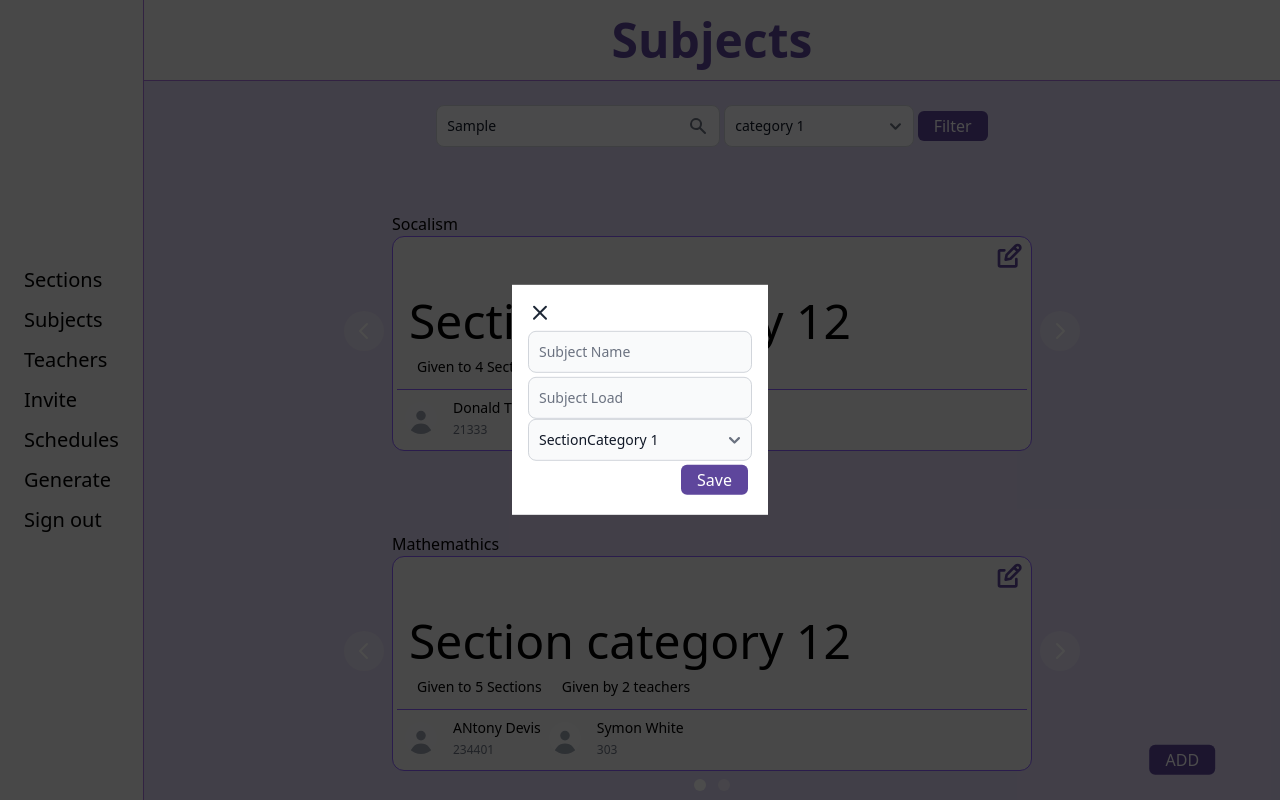
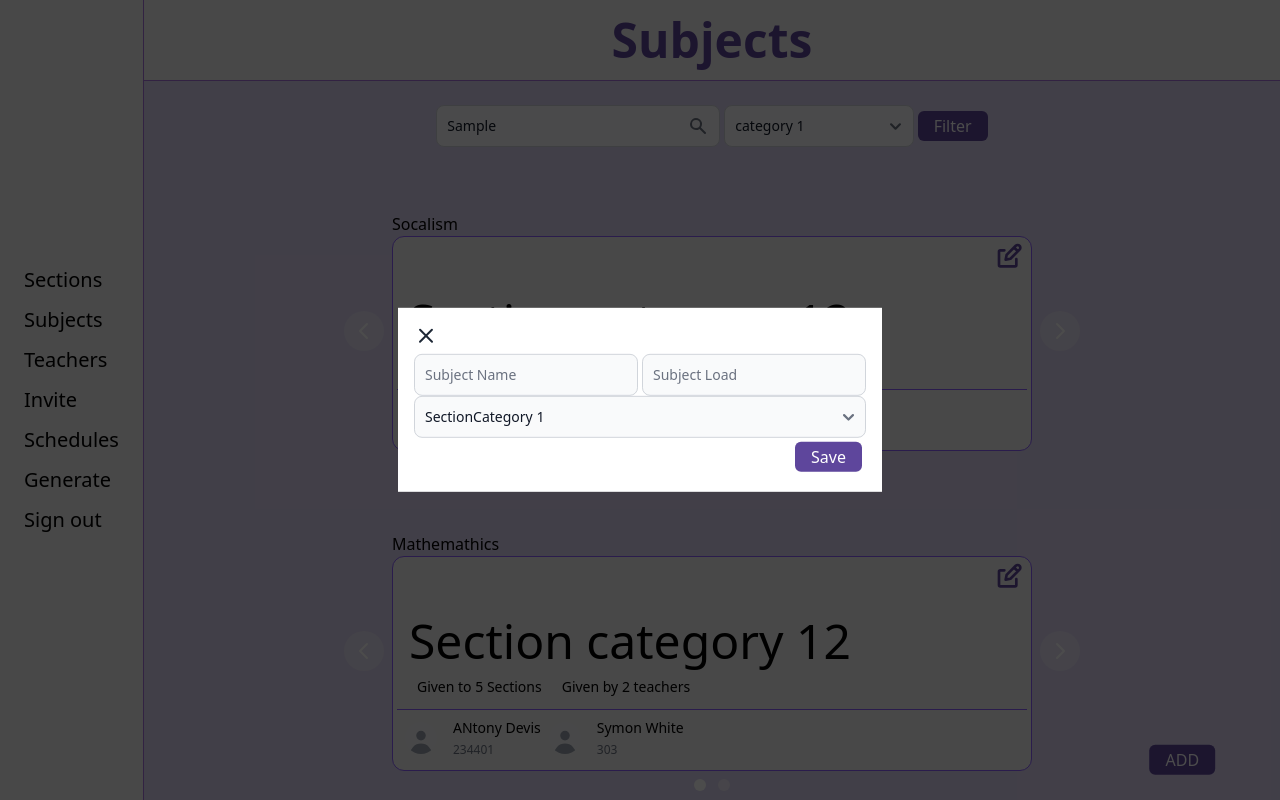
Before and after one commit to BiniyamTafesselemu/pi_schooltimetable_generator, a React (Vite) app in the folder Frontend/Pi_Schooltimetable_Generator/: page /Subjects in a window 1280 px wide. Both pictures are taken after typing "Sample" into the empty fields and a click on the button "ADD". Built offline with nearby package versions, Linux system fonts and the light colour scheme.

Commit message:
fixing alignments

```diff
--- a/Frontend/Pi_Schooltimetable_Generator/src/components/AddSubject.jsx
+++ b/Frontend/Pi_Schooltimetable_Generator/src/components/AddSubject.jsx
@@ -80,28 +80,28 @@ export default function AddSubject({open, onClose}) {
                     </svg>
                 </button>
                 <form action='' onSubmit={handleSubmit}>
-                    <div className='flex flex-col gap-1'>
+                    <div className='flex flex-row gap-1'>
                         {
                             (error.subjectName === "")?
-                            (<TextInput id="base" type="text" sizing="md" placeholder="Subject Name" name='subjectName' onChange={handleInput}/>):
-                            (<TextInput id="base" type="text" sizing="md" placeholder="Subject Name" name='subjectName' onChange={handleInput} color= 'failure'
+                            (<div className=' flex flex-col'><TextInput id="base" type="text" sizing="md" placeholder="Subject Name" name='subjectName' onChange={handleInput}/></div>):
+                            (<div className=' flex flex-col'><TextInput id="base" type="text" sizing="md" placeholder="Subject Name" name='subjectName' onChange={handleInput} color= 'failure'
                                 helperText={
                                     <>
                                         <span className="font-medium">Oops!</span> {error.subjectName}
                                     </>
                                 }
-                            />)
+                            /></div>)
                         }
                         {
                             (error.Load === "")?
-                            (<TextInput id="base" type="text" sizing="md" placeholder="Subject Load" name='Load' onChange={handleInput}/>):
-                            (<TextInput id="base" type="text" sizing="md" placeholder="Subject Load" name='Load' onChange={handleInput} color= "failure"
+                            (<div className=' flex flex-col'><TextInput id="base" type="text" sizing="md" placeholder="Subject Load" name='Load' onChange={handleInput}/></div>):
+                            (<div className=' flex flex-col'><TextInput id="base" type="text" sizing="md" placeholder="Subject Load" name='Load' onChange={handleInput} color= "failure"
                                 helperText={
                                     <>
                                         <span className="font-medium">Oops!</span> {error.Load}
                                     </>
                                 }
-                            />)
+                            /></div>)
                         }
                     </div>
                     {
```
